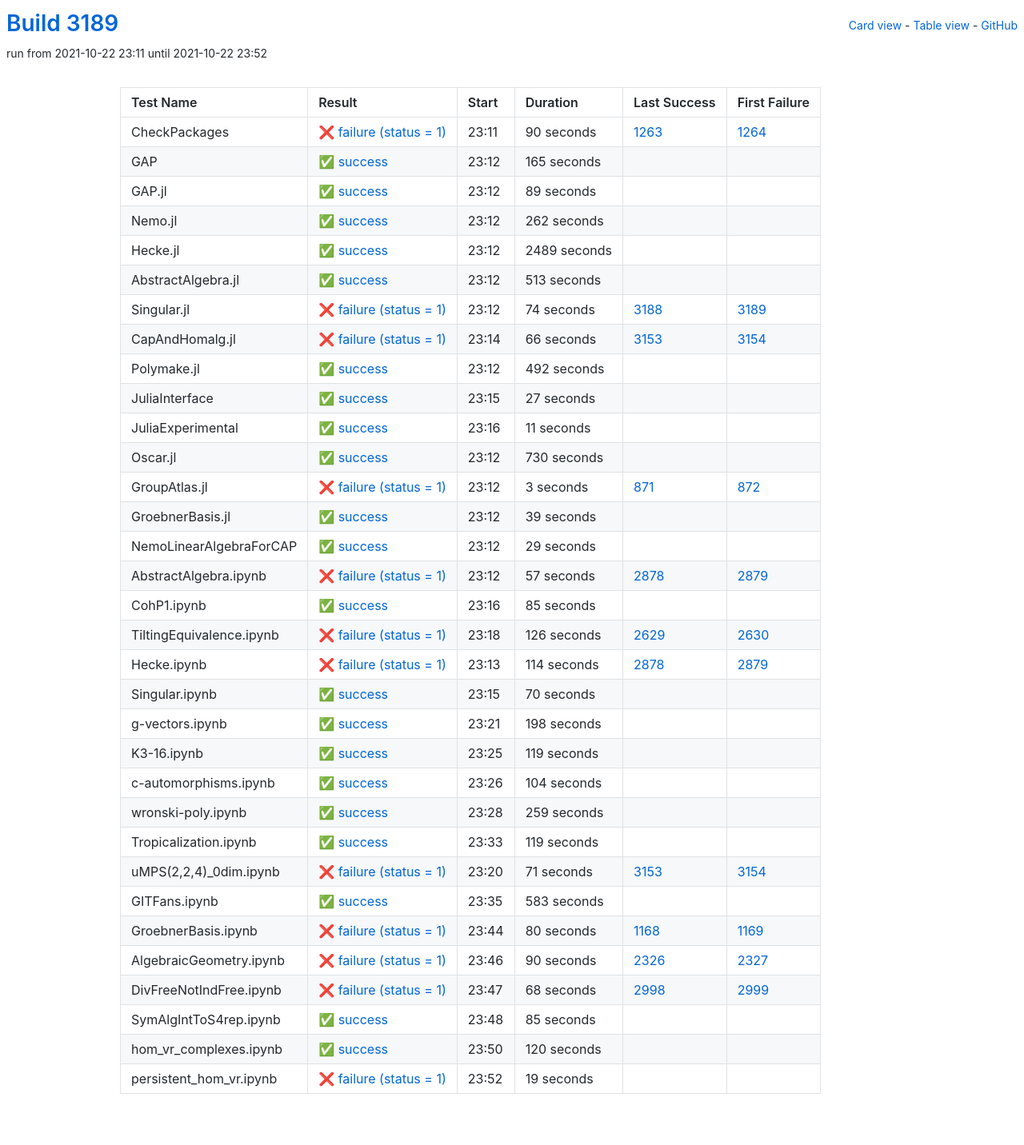
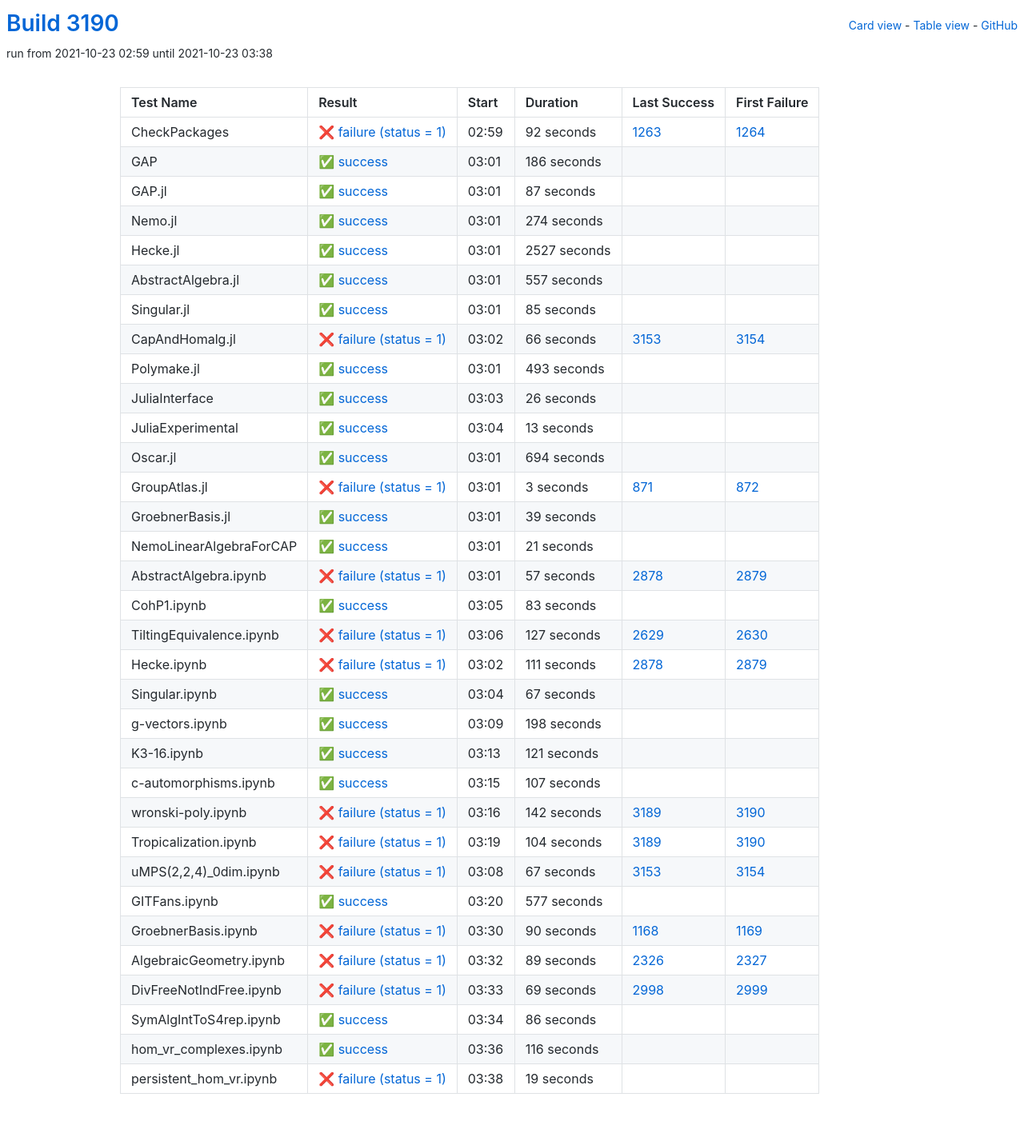
Before and after one commit to oscar-system/oscar-ci-status-stable, a Jekyll site: the page built from table.html, in a window 1280 px wide. Shown: the whole page at 80% size. Built offline with Jekyll 4.4.1, drawn with Linux system fonts in a browser that asks for light colours.

Commit message:
Build #3190

```diff
--- a/_data/ci.yml
+++ b/_data/ci.yml
@@ -1,6 +1,6 @@
 ---
-build: 3189
-build_url: https://oscarci.mathematik.uni-kl.de/job/oscar-stable/3189/
+build: 3190
+build_url: https://oscarci.mathematik.uni-kl.de/job/oscar-stable/3190/
 job: oscar-stable
 organization: oscar-system
 repo: oscar-ci-status-stable
@@ -8,92 +8,92 @@ repourl: https://github.com/oscar-system/oscar-ci-status-stable
 tests:
 - name: CheckPackages
   id: checkpackages
-  log: https://oscarci.mathematik.uni-kl.de/job/oscar-stable/3189/artifact/logs/build-3189/CheckPackages.log
-  start: 2021-10-22 23:11
+  log: https://oscarci.mathematik.uni-kl.de/job/oscar-stable/3190/artifact/logs/build-3190/CheckPackages.log
+  start: 2021-10-23 02:59
   success: false
   exitcode: 1
   status: failure
-  duration: 90
+  duration: 92
   last_success: 1263
   last_success_url: https://oscarci.mathematik.uni-kl.de/job/oscar-stable/1263/
   first_failure: 1264
   first_failure_url: https://oscarci.mathematik.uni-kl.de/job/oscar-stable/1264/
 - name: GAP
   id: gap
-  log: https://oscarci.mathematik.uni-kl.de/job/oscar-stable/3189/artifact/logs/build-3189/GAP.log
-  start: 2021-10-22 23:12
+  log: https://oscarci.mathematik.uni-kl.de/job/oscar-stable/3190/artifact/logs/build-3190/GAP.log
+  start: 2021-10-23 03:01
   success: true
   exitcode: 0
   status: success
-  duration: 165
+  duration: 186
   last_success: false
   last_success_url:
   first_failure: false
   first_failure_url:
 - name: GAP.jl
   id: gap-jl
-  log: https://oscarci.mathematik.uni-kl.de/job/oscar-stable/3189/artifact/logs/build-3189/GAP.jl.log
-  start: 2021-10-22 23:12
+  log: https://oscarci.mathematik.uni-kl.de/job/oscar-stable/3190/artifact/logs/build-3190/GAP.jl.log
+  start: 2021-10-23 03:01
   success: true
   exitcode: 0
   status: success
-  duration: 89
+  duration: 87
   last_success: false
   last_success_url:
   first_failure: false
   first_failure_url:
 - name: Nemo.jl
   id: nemo-jl
-  log: https://oscarci.mathematik.uni-kl.de/job/oscar-stable/3189/artifact/logs/build-3189/Nemo.jl.log
-  start: 2021-10-22 23:12
+  log: https://oscarci.mathematik.uni-kl.de/job/oscar-stable/3190/artifact/logs/build-3190/Nemo.jl.log
+  start: 2021-10-23 03:01
   success: true
   exitcode: 0
   status: success
-  duration: 262
+  duration: 274
   last_success: false
   last_success_url:
   first_failure: false
   first_failure_url:
 - name: Hecke.jl
   id: hecke-jl
-  log: https://oscarci.mathematik.uni-kl.de/job/oscar-stable/3189/artifact/logs/build-3189/Hecke.jl.log
-  start: 2021-10-22 23:12
+  log: https://oscarci.mathematik.uni-kl.de/job/oscar-stable/3190/artifact/logs/build-3190/Hecke.jl.log
+  start: 2021-10-23 03:01
   success: true
   exitcode: 0
   status: success
-  duration: 2489
+  duration: 2527
   last_success: false
   last_success_url:
   first_failure: false
   first_failure_url:
 - name: AbstractAlgebra.jl
   id: abstractalgebra-jl
-  log: https://oscarci.mathematik.uni-kl.de/job/oscar-stable/3189/artifact/logs/build-3189/AbstractAlgebra.jl.log
-  start: 2021-10-22 23:12
+  log: https://oscarci.mathematik.uni-kl.de/job/oscar-stable/3190/artifact/logs/build-3190/AbstractAlgebra.jl.log
+  start: 2021-10-23 03:01
   success: true
   exitcode: 0
   status: success
-  duration: 513
+  duration: 557
   last_success: false
   last_success_url:
   first_failure: false
   first_failure_url:
 - name: Singular.jl
   id: singular-jl
-  log: https://oscarci.mathematik.uni-kl.de/job/oscar-stable/3189/artifact/logs/build-3189/Singular.jl.log
-  start: 2021-10-22 23:12
-  success: false
-  exitcode: 1
-  status: failure
-  duration: 74
-  last_success: 3188
-  last_success_url: https://oscarci.mathematik.uni-kl.de/job/oscar-stable/3188/
-  first_failure: 3189
-  first_failure_url: https://oscarci.mathematik.uni-kl.de/job/oscar-stable/3189/
+  log: https://oscarci.mathematik.uni-kl.de/job/oscar-stable/3190/artifact/logs/build-3190/Singular.jl.log
+  start: 2021-10-23 03:01
+  success: true
+  exitcode: 0
+  status: success
+  duration: 85
+  last_success: false
+  last_success_url:
+  first_failure: false
+  first_failure_url:
 - name: CapAndHomalg.jl
   id: capandhomalg-jl
-  log: https://oscarci.mathematik.uni-kl.de/job/oscar-stable/3189/artifact/logs/build-3189/CapAndHomalg.jl.log
-  start: 2021-10-22 23:14
+  log: https://oscarci.mathematik.uni-kl.de/job/oscar-stable/3190/artifact/logs/build-3190/CapAndHomalg.jl.log
+  start: 2021-10-23 03:02
   success: false
   exitcode: 1
   status: failure
@@ -104,56 +104,56 @@ tests:
   first_failure_url: https://oscarci.mathematik.uni-kl.de/job/oscar-stable/3154/
 - name: Polymake.jl
   id: polymake-jl
-  log: https://oscarci.mathematik.uni-kl.de/job/oscar-stable/3189/artifact/logs/build-3189/Polymake.jl.log
-  start: 2021-10-22 23:12
+  log: https://oscarci.mathematik.uni-kl.de/job/oscar-stable/3190/artifact/logs/build-3190/Polymake.jl.log
+  start: 2021-10-23 03:01
   success: true
   exitcode: 0
   status: success
-  duration: 492
+  duration: 493
   last_success: false
   last_success_url:
   first_failure: false
   first_failure_url:
 - name: JuliaInterface
   id: juliainterface
-  log: https://oscarci.mathematik.uni-kl.de/job/oscar-stable/3189/artifact/logs/build-3189/JuliaInterface.log
-  start: 2021-10-22 23:15
+  log: https://oscarci.mathematik.uni-kl.de/job/oscar-stable/3190/artifact/logs/build-3190/JuliaInterface.log
+  start: 2021-10-23 03:03
   success: true
   exitcode: 0
   status: success
-  duration: 27
+  duration: 26
   last_success: false
   last_success_url:
   first_failure: false
   first_failure_url:
 - name: JuliaExperimental
   id: juliaexperimental
-  log: https://oscarci.mathematik.uni-kl.de/job/oscar-stable/3189/artifact/logs/build-3189/JuliaExperimental.log
-  start: 2021-10-22 23:16
+  log: https://oscarci.mathematik.uni-kl.de/job/oscar-stable/3190/artifact/logs/build-3190/JuliaExperimental.log
+  start: 2021-10-23 03:04
   success: true
   exitcode: 0
   status: success
-  duration: 11
+  duration: 13
   last_success: false
   last_success_url:
   first_failure: false
   first_failure_url:
 - name: Oscar.jl
   id: oscar-jl
-  log: https://oscarci.mathematik.uni-kl.de/job/oscar-stable/3189/artifact/logs/build-3189/Oscar.jl.log
-  start: 2021-10-22 23:12
+  log: https://oscarci.mathematik.uni-kl.de/job/oscar-stable/3190/artifact/logs/build-3190/Oscar.jl.log
+  start: 2021-10-23 03:01
   success: true
   exitcode: 0
   status: success
-  duration: 730
+  duration: 694
   last_success: false
   last_success_url:
   first_failure: false
   first_failure_url:
 - name: GroupAtlas.jl
   id: groupatlas-jl
-  log: https://oscarci.mathematik.uni-kl.de/job/oscar-stable/3189/artifact/logs/build-3189/GroupAtlas.jl.log
-  start: 2021-10-22 23:12
+  log: https://oscarci.mathematik.uni-kl.de/job/oscar-stable/3190/artifact/logs/build-3190/GroupAtlas.jl.log
+  start: 2021-10-23 03:01
   success: false
   exitcode: 1
   status: failure
@@ -164,8 +164,8 @@ tests:
   first_failure_url: https://oscarci.mathematik.uni-kl.de/job/oscar-stable/872/
 - name: GroebnerBasis.jl
   id: groebnerbasis-jl
-  log: https://oscarci.mathematik.uni-kl.de/job/oscar-stable/3189/artifact/logs/build-3189/GroebnerBasis.jl.log
-  start: 2021-10-22 23:12
+  log: https://oscarci.mathematik.uni-kl.de/job/oscar-stable/3190/artifact/logs/build-3190/GroebnerBasis.jl.log
+  start: 2021-10-23 03:01
   success: true
   exitcode: 0
   status: success
@@ -176,20 +176,20 @@ tests:
   first_failure_url:
 - name: NemoLinearAlgebraForCAP
   id: nemolinearalgebraforcap
-  log: https://oscarci.mathematik.uni-kl.de/job/oscar-stable/3189/artifact/logs/build-3189/NemoLinearAlgebraForCAP.log
-  start: 2021-10-22 23:12
+  log: https://oscarci.mathematik.uni-kl.de/job/oscar-stable/3190/artifact/logs/build-3190/NemoLinearAlgebraForCAP.log
+  start: 2021-10-23 03:01
   success: true
   exitcode: 0
   status: success
-  duration: 29
+  duration: 21
   last_success: false
   last_success_url:
   first_failure: false
   first_failure_url:
 - name: AbstractAlgebra.ipynb
   id: abstractalgebra-ipynb
-  log: https://oscarci.mathematik.uni-kl.de/job/oscar-stable/3189/artifact/logs/build-3189/AbstractAlgebra.ipynb.log
-  start: 2021-10-22 23:12
+  log: https://oscarci.mathematik.uni-kl.de/job/oscar-stable/3190/artifact/logs/build-3190/AbstractAlgebra.ipynb.log
+  start: 2021-10-23 03:01
   success: false
   exitcode: 1
   status: failure
@@ -200,56 +200,56 @@ tests:
   first_failure_url: https://oscarci.mathematik.uni-kl.de/job/oscar-stable/2879/
 - name: CohP1.ipynb
   id: cohp1-ipynb
-  log: https://oscarci.mathematik.uni-kl.de/job/oscar-stable/3189/artifact/logs/build-3189/CohP1.ipynb.log
-  start: 2021-10-22 23:16
+  log: https://oscarci.mathematik.uni-kl.de/job/oscar-stable/3190/artifact/logs/build-3190/CohP1.ipynb.log
+  start: 2021-10-23 03:05
   success: true
   exitcode: 0
   status: success
-  duration: 85
+  duration: 83
   last_success: false
   last_success_url:
   first_failure: false
   first_failure_url:
 - name: TiltingEquivalence.ipynb
   id: tiltingequivalence-ipynb
-  log: https://oscarci.mathematik.uni-kl.de/job/oscar-stable/3189/artifact/logs/build-3189/TiltingEquivalence.ipynb.log
-  start: 2021-10-22 23:18
+  log: https://oscarci.mathematik.uni-kl.de/job/oscar-stable/3190/artifact/logs/build-3190/TiltingEquivalence.ipynb.log
+  start: 2021-10-23 03:06
   success: false
   exitcode: 1
   status: failure
-  duration: 126
+  duration: 127
   last_success: 2629
   last_success_url: https://oscarci.mathematik.uni-kl.de/job/oscar-stable/2629/
   first_failure: 2630
   first_failure_url: https://oscarci.mathematik.uni-kl.de/job/oscar-stable/2630/
 - name: Hecke.ipynb
   id: hecke-ipynb
-  log: https://oscarci.mathematik.uni-kl.de/job/oscar-stable/3189/artifact/logs/build-3189/Hecke.ipynb.log
-  start: 2021-10-22 23:13
+  log: https://oscarci.mathematik.uni-kl.de/job/oscar-stable/3190/artifact/logs/build-3190/Hecke.ipynb.log
+  start: 2021-10-23 03:02
   success: false
   exitcode: 1
   status: failure
-  duration: 114
+  duration: 111
   last_success: 2878
   last_success_url: https://oscarci.mathematik.uni-kl.de/job/oscar-stable/2878/
   first_failure: 2879
   first_failure_url: https://oscarci.mathematik.uni-kl.de/job/oscar-stable/2879/
 - name: Singular.ipynb
   id: singular-ipynb
-  log: https://oscarci.mathematik.uni-kl.de/job/oscar-stable/3189/artifact/logs/build-3189/Singular.ipynb.log
-  start: 2021-10-22 23:15
+  log: https://oscarci.mathematik.uni-kl.de/job/oscar-stable/3190/artifact/logs/build-3190/Singular.ipynb.log
+  start: 2021-10-23 03:04
   success: true
   exitcode: 0
   status: success
-  duration: 70
+  duration: 67
   last_success: false
   last_success_url:
   first_failure: false
   first_failure_url:
 - name: g-vectors.ipynb
   id: g-vectors-ipynb
-  log: https://oscarci.mathematik.uni-kl.de/job/oscar-stable/3189/artifact/logs/build-3189/g-vectors.ipynb.log
-  start: 2021-10-22 23:21
+  log: https://oscarci.mathematik.uni-kl.de/job/oscar-stable/3190/artifact/logs/build-3190/g-vectors.ipynb.log
+  start: 2021-10-23 03:09
   success: true
   exitcode: 0
   status: success
@@ -260,140 +260,140 @@ tests:
   first_failure_url:
 - name: K3-16.ipynb
   id: k3-16-ipynb
-  log: https://oscarci.mathematik.uni-kl.de/job/oscar-stable/3189/artifact/logs/build-3189/K3-16.ipynb.log
-  start: 2021-10-22 23:25
+  log: https://oscarci.mathematik.uni-kl.de/job/oscar-stable/3190/artifact/logs/build-3190/K3-16.ipynb.log
+  start: 2021-10-23 03:13
   success: true
   exitcode: 0
   status: success
-  duration: 119
+  duration: 121
   last_success: false
   last_success_url:
   first_failure: false
   first_failure_url:
 - name: c-automorphisms.ipynb
   id: c-automorphisms-ipynb
-  log: https://oscarci.mathematik.uni-kl.de/job/oscar-stable/3189/artifact/logs/build-3189/c-automorphisms.ipynb.log
-  start: 2021-10-22 23:26
+  log: https://oscarci.mathematik.uni-kl.de/job/oscar-stable/3190/artifact/logs/build-3190/c-automorphisms.ipynb.log
+  start: 2021-10-23 03:15
   success: true
   exitcode: 0
   status: success
-  duration: 104
+  duration: 107
   last_success: false
   last_success_url:
   first_failure: false
   first_failure_url:
 - name: wronski-poly.ipynb
   id: wronski-poly-ipynb
-  log: https://oscarci.mathematik.uni-kl.de/job/oscar-stable/3189/artifact/logs/build-3189/wronski-poly.ipynb.log
-  start: 2021-10-22 23:28
-  success: true
-  exitcode: 0
-  status: success
-  duration: 259
-  last_success: false
-  last_success_url:
-  first_failure: false
-  first_failure_url:
-- name: Tropicalization.ipynb
-  id: tropicalization-ipynb
-  log: https://oscarci.mathematik.uni-kl.de/job/oscar-stable/3189/artifact/logs/build-3189/Tropicalization.ipynb.log
-  start: 2021-10-22 23:33
-  success: true
-  exitcode: 0
-  status: success
-  duration: 119
-  last_success: false
-  last_success_url:
-  first_failure: false
-  first_failure_url:
-- name: uMPS(2,2,4)_0dim.ipynb
-  id: umps-2-2-4-0dim-ipynb
-  log: https://oscarci.mathematik.uni-kl.de/job/oscar-stable/3189/artifact/logs/build-3189/uMPS-2-2-4-_0dim.ipynb.log
-  start: 2021-10-22 23:20
+  log: https://oscarci.mathematik.uni-kl.de/job/oscar-stable/3190/artifact/logs/build-3190/wronski-poly.ipynb.log
+  start: 2021-10-23 03:16
   success: false
   exitcode: 1
   status: failure
-  duration: 71
+  duration: 142
+  last_success: 3189
+  last_success_url: https://oscarci.mathematik.uni-kl.de/job/oscar-stable/3189/
+  first_failure: 3190
+  first_failure_url: https://oscarci.mathematik.uni-kl.de/job/oscar-stable/3190/
+- name: Tropicalization.ipynb
+  id: tropicalization-ipynb
+  log: https://oscarci.mathematik.uni-kl.de/job/oscar-stable/3190/artifact/logs/build-3190/Tropicalization.ipynb.log
+  start: 2021-10-23 03:19
+  success: false
+  exitcode: 1
+  status: failure
+  duration: 104
+  last_success: 3189
+  last_success_url: https://oscarci.mathematik.uni-kl.de/job/oscar-stable/3189/
+  first_failure: 3190
+  first_failure_url: https://oscarci.mathematik.uni-kl.de/job/oscar-stable/3190/
+- name: uMPS(2,2,4)_0dim.ipynb
+  id: umps-2-2-4-0dim-ipynb
+  log: https://oscarci.mathematik.uni-kl.de/job/oscar-stable/3190/artifact/logs/build-3190/uMPS-2-2-4-_0dim.ipynb.log
+  start: 2021-10-23 03:08
+  success: false
+  exitcode: 1
+  status: failure
+  duration: 67
   last_success: 3153
   last_success_url: https://oscarci.mathematik.uni-kl.de/job/oscar-stable/3153/
   first_failure: 3154
   first_failure_url: https://oscarci.mathematik.uni-kl.de/job/oscar-stable/3154/
 - name: GITFans.ipynb
   id: gitfans-ipynb
-  log: https://oscarci.mathematik.uni-kl.de/job/oscar-stable/3189/artifact/logs/build-3189/GITFans.ipynb.log
-  start: 2021-10-22 23:35
+  log: https://oscarci.mathematik.uni-kl.de/job/oscar-stable/3190/artifact/logs/build-3190/GITFans.ipynb.log
+  start: 2021-10-23 03:20
   success: true
   exitcode: 0
   status: success
-  duration: 583
+  duration: 577
   last_success: false
   last_success_url:
   first_failure: false
   first_failure_url:
 - name: GroebnerBasis.ipynb
   id: groebnerbasis-ipynb
-  log: https://oscarci.mathematik.uni-kl.de/job/oscar-stable/3189/artifact/logs/build-3189/GroebnerBasis.ipynb.log
-  start: 2021-10-22 23:44
+  log: https://oscarci.mathematik.uni-kl.de/job/oscar-stable/3190/artifact/logs/build-3190/GroebnerBasis.ipynb.log
+  start: 2021-10-23 03:30
   success: false
   exitcode: 1
   status: failure
-  duration: 80
+  duration: 90
   last_success: 1168
   last_success_url: https://oscarci.mathematik.uni-kl.de/job/oscar-stable/1168/
   first_failure: 1169
   first_failure_url: https://oscarci.mathematik.uni-kl.de/job/oscar-stable/1169/
 - name: AlgebraicGeometry.ipynb
   id: algebraicgeometry-ipynb
-  log: https://oscarci.mathematik.uni-kl.de/job/oscar-stable/3189/artifact/logs/build-3189/AlgebraicGeometry.ipynb.log
-  start: 2021-10-22 23:46
+  log: https://oscarci.mathematik.uni-kl.de/job/oscar-stable/3190/artifact/logs/build-3190/AlgebraicGeometry.ipynb.log
+  start: 2021-10-23 03:32
   success: false
   exitcode: 1
   status: failure
-  duration: 90
+  duration: 89
   last_success: 2326
   last_success_url: https://oscarci.mathematik.uni-kl.de/job/oscar-stable/2326/
   first_failure: 2327
   first_failure_url: https://oscarci.mathematik.uni-kl.de/job/oscar-stable/2327/
 - name: DivFreeNotIndFree.ipynb
   id: divfreenotindfree-ipynb
-  log: https://oscarci.mathematik.uni-kl.de/job/oscar-stable/3189/artifact/logs/build-3189/DivFreeNotIndFree.ipynb.log
-  start: 2021-10-22 23:47
+  log: https://oscarci.mathematik.uni-kl.de/job/oscar-stable/3190/artifact/logs/build-3190/DivFreeNotIndFree.ipynb.log
+  start: 2021-10-23 03:33
   success: false
   exitcode: 1
   status: failure
-  duration: 68
+  duration: 69
   last_success: 2998
   last_success_url: https://oscarci.mathematik.uni-kl.de/job/oscar-stable/2998/
   first_failure: 2999
   first_failure_url: https://oscarci.mathematik.uni-kl.de/job/oscar-stable/2999/
 - name: SymAlgIntToS4rep.ipynb
   id: symalginttos4rep-ipynb
-  log: https://oscarci.mathematik.uni-kl.de/job/oscar-stable/3189/artifact/logs/build-3189/SymAlgIntToS4rep.ipynb.log
-  start: 2021-10-22 23:48
+  log: https://oscarci.mathematik.uni-kl.de/job/oscar-stable/3190/artifact/logs/build-3190/SymAlgIntToS4rep.ipynb.log
+  start: 2021-10-23 03:34
   success: true
   exitcode: 0
   status: success
-  duration: 85
+  duration: 86
   last_success: false
   last_success_url:
   first_failure: false
   first_failure_url:
 - name: hom_vr_complexes.ipynb
   id: hom-vr-complexes-ipynb
-  log: https://oscarci.mathematik.uni-kl.de/job/oscar-stable/3189/artifact/logs/build-3189/hom_vr_complexes.ipynb.log
-  start: 2021-10-22 23:50
+  log: https://oscarci.mathematik.uni-kl.de/job/oscar-stable/3190/artifact/logs/build-3190/hom_vr_complexes.ipynb.log
+  start: 2021-10-23 03:36
   success: true
   exitcode: 0
   status: success
-  duration: 120
+  duration: 116
   last_success: false
   last_success_url:
   first_failure: false
   first_failure_url:
 - name: persistent_hom_vr.ipynb
   id: persistent-hom-vr-ipynb
-  log: https://oscarci.mathematik.uni-kl.de/job/oscar-stable/3189/artifact/logs/build-3189/persistent_hom_vr.ipynb.log
-  start: 2021-10-22 23:52
+  log: https://oscarci.mathematik.uni-kl.de/job/oscar-stable/3190/artifact/logs/build-3190/persistent_hom_vr.ipynb.log
+  start: 2021-10-23 03:38
   success: false
   exitcode: 1
   status: failure
```
Also changed, not shown: README.md.
